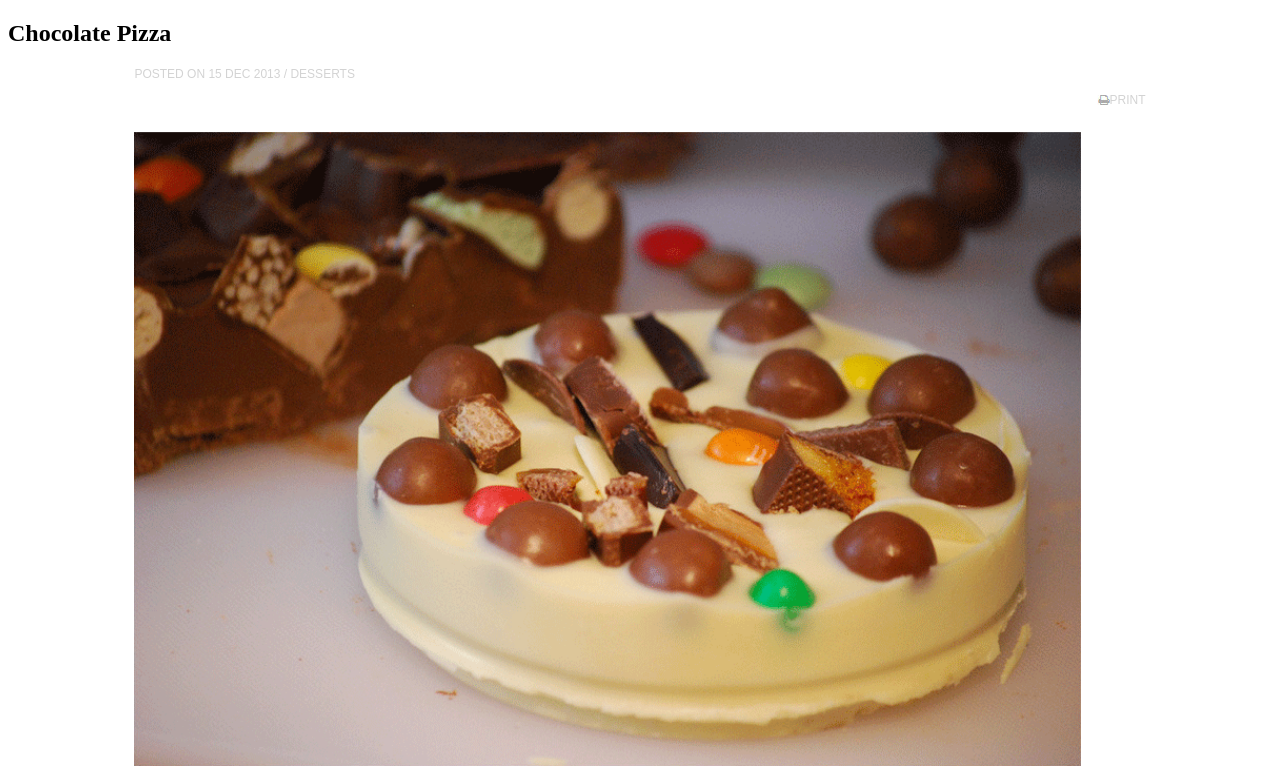
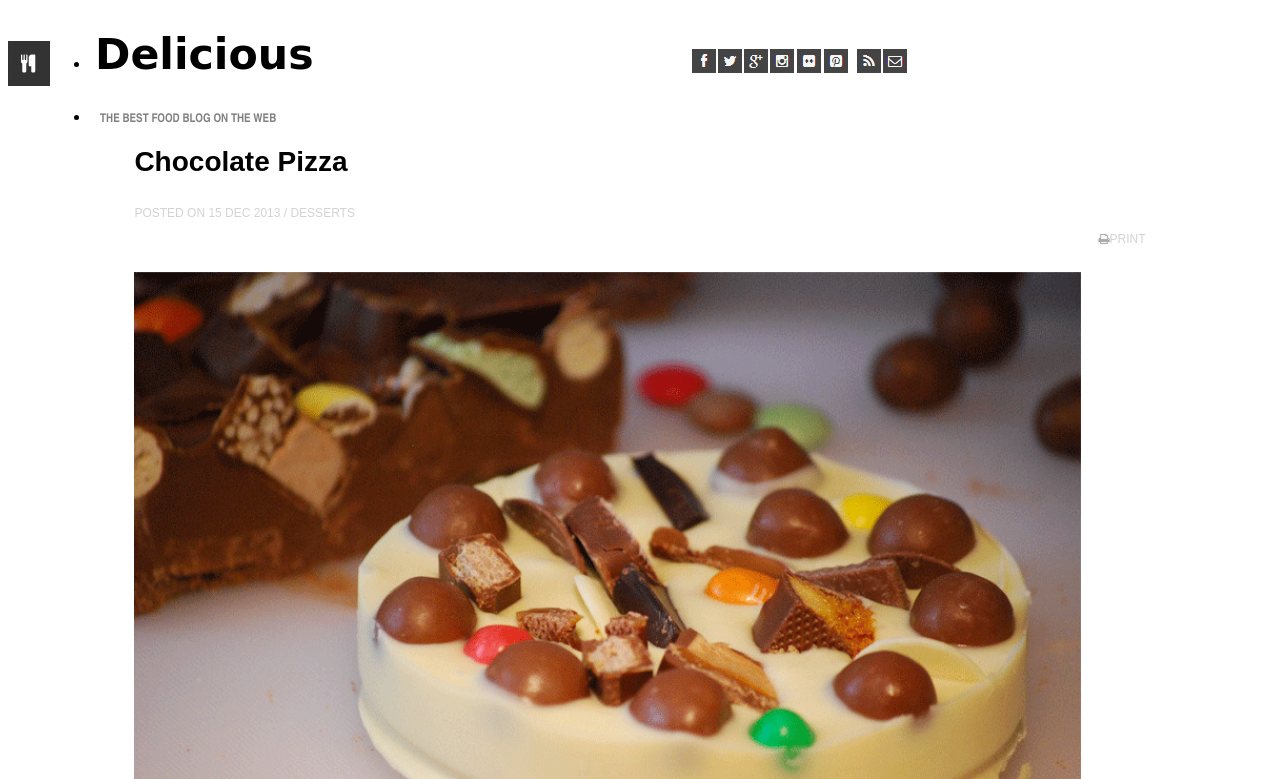
Before and after one commit to DocHolliday13x/chocolate-pizza, a plain HTML site: page index.html in a window 1280 px wide. Shown: the top 779 px of the page. Drawn offline with Linux system fonts and the light colour scheme.

Commit message:
finishing touches on main

```diff
--- a/index.html
+++ b/index.html
@@ -1,5 +1,6 @@
 <!DOCTYPE html>
 <html lang="en">
+
 <head>
   <meta charset="UTF-8">
   <meta http-equiv="X-UA-Compatible" content="IE=edge">
@@ -7,30 +8,64 @@
   <link rel="stylesheet" href="style.css">
   <title>Chocolate Pizza</title>
 
-  <link rel='stylesheet' type="text/css" href="./style.css"></link>
+  <link rel='stylesheet' type="text/css" href="./style.css">
+  </link>
 
 </head>
+
 <body>
+
+  <header>
+    <div>
+      <img id="logo" src="./img/logo.png" alt="fork and knife logo">
+      <ul>
+        <li>
+          <h1>Delicious</h1>
+        </li>
+        <li>
+          <h2>THE BEST FOOD BLOG ON THE WEB</h2>
+        </li>
+      </ul>
+    </div>
+    <nav>
+      <a href=""><img src="./img/fb-icon.png" alt="Facebook Icon"></a>
+      <a href=""><img src="./img/twit-icon.png" alt="Twitter Icon"></a>
+      <a href=""><img src="./img/gp-icon.png" alt="Google Plus Icon"></a>
+      <a href=""><img src="./img/insta-icon.png" alt="Instagram Icon"></a>
+      <a href=""><img src="./img/flic-icon.png" alt="Flic Icon"></a>
+      <a href=""><img src="./img/pint-icon.png" alt="Pinterest Icon"></a>
+      <a id="rss" href=""><img src="./img/rss-icon.png" alt="RSS Icon"></a>
+      <a href=""><img src="./img/mail-icon.png" alt="Mail Icon"></a>
+    </nav>
+  </header>
 
 
   <main>
     <section>
-        <h2>Chocolate Pizza</h2>
+      <h3>Chocolate Pizza</h3>
       <article id="postedDate">
         POSTED ON 15 DEC 2013 / DESSERTS
       </article>
       <article id="printSection">
-            <img  alt="printIcon" src = "img/print-icon.png">
+        <img alt="printIcon" src="img/print-icon.png">
         <p>PRINT</p>
       </article>
     </section>
     <section>
-        <img id = "chocolatePizza" alt="chocolatePizza" src = "img/choco-pizza.png">
+      <img id="chocolatePizza" alt="chocolatePizza" src="img/choco-pizza.png">
     </section>
     <section>
-        <p id="par1">For the fig-swirl: Melt butter over medium heat in a saucepan. Add brown sugar and stir to dissolve. Halve all of the figs and toss in the saucepan with water and lemon juice. Cook over medium heat, stirring frequently, until you have a chunky-jammy mixture. Add salt with one or two stirs, set aside and let cool completely.</p>
-        <p id="par2">Ice cream: in a small pot over medium heat, combine milk, and granulated sugar until sugar is completely dissolved and the milk is just barely lukewarm. Whick in the egg yolks. Set mixture in the fridge and wait until the fig mixture is cooled.</p>
-        <p id="par3">Using an ice cream machine, pour liquids into the frozen basin and process according to manufacturer instructions, i.e., let spin and thicken for 20 minutes before adding mascarpone, fig jam mixture, and the nuts. Continue to process for +/- 10 minutes. Pour semi-frozen mixture into a pyrex dish or glass tupperware. Freeze for at least two hours before serving.</p>
+      <p id="par1">For the fig-swirl: Melt butter over medium heat in a saucepan. Add brown sugar and stir to dissolve.
+        Halve all of the figs and toss in the saucepan with water and lemon juice. Cook over medium heat, stirring
+        frequently, until you have a chunky-jammy mixture. Add salt with one or two stirs, set aside and let cool
+        completely.</p>
+      <p id="par2">Ice cream: in a small pot over medium heat, combine milk, and granulated sugar until sugar is
+        completely dissolved and the milk is just barely lukewarm. Whick in the egg yolks. Set mixture in the fridge and
+        wait until the fig mixture is cooled.</p>
+      <p id="par3">Using an ice cream machine, pour liquids into the frozen basin and process according to manufacturer
+        instructions, i.e., let spin and thicken for 20 minutes before adding mascarpone, fig jam mixture, and the nuts.
+        Continue to process for +/- 10 minutes. Pour semi-frozen mixture into a pyrex dish or glass tupperware. Freeze
+        for at least two hours before serving.</p>
     </section>
 
     <section id="listSection">
@@ -55,7 +90,19 @@
 
   </main>
 
-
+  <footer>
+    <img src="img/hr-img.png.url" id="slashedLines">
+    <img src="img/hr-img.png" id="slashedLines">
+    <article id="aboutMe">
+      <h4>Venessa Stevenson</h4>
+      <img src="img/van-pic.png" id="vanessaImage">
+      <p>Food enthusiast, photography fan. Add a pinch of raw foodism and that's pretty much who I am.</p>
+      <li><button>Share Recipe</button></li>
+      <img src="img/small-logo.png" id="smallLogo">
+      <p id="copyright">Delicious &copy * All rights reserved.</p>
+      <p>Proudly established with Ghost.</p>
+    </article>
+  </footer>
 
 
 </body>
--- a/style.css
+++ b/style.css
@@ -33,7 +33,7 @@ header {
     margin-left:5px;
   }
 
-  header {
+  header h2{
     font-family: 'Arial Narrow', Arial, sans-serif;
     font-size: 9pt;
     margin-left:10px;
@@ -165,7 +165,7 @@ button:hover {
 }
 
 #smallLogo {
-  dislplay: block;
+  display: block;
   margin-left: auto;
   margin-right: auto;
 }
```
Lines whose indentation alone changed are shown as unchanged.
